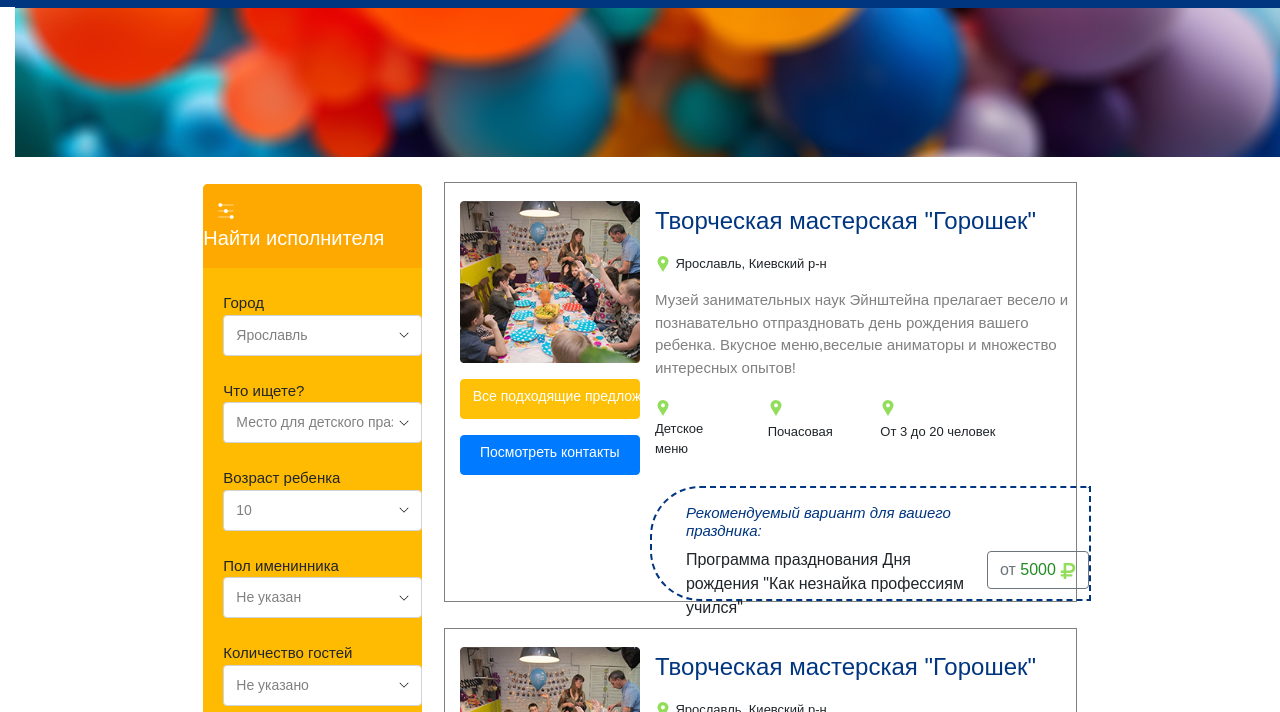
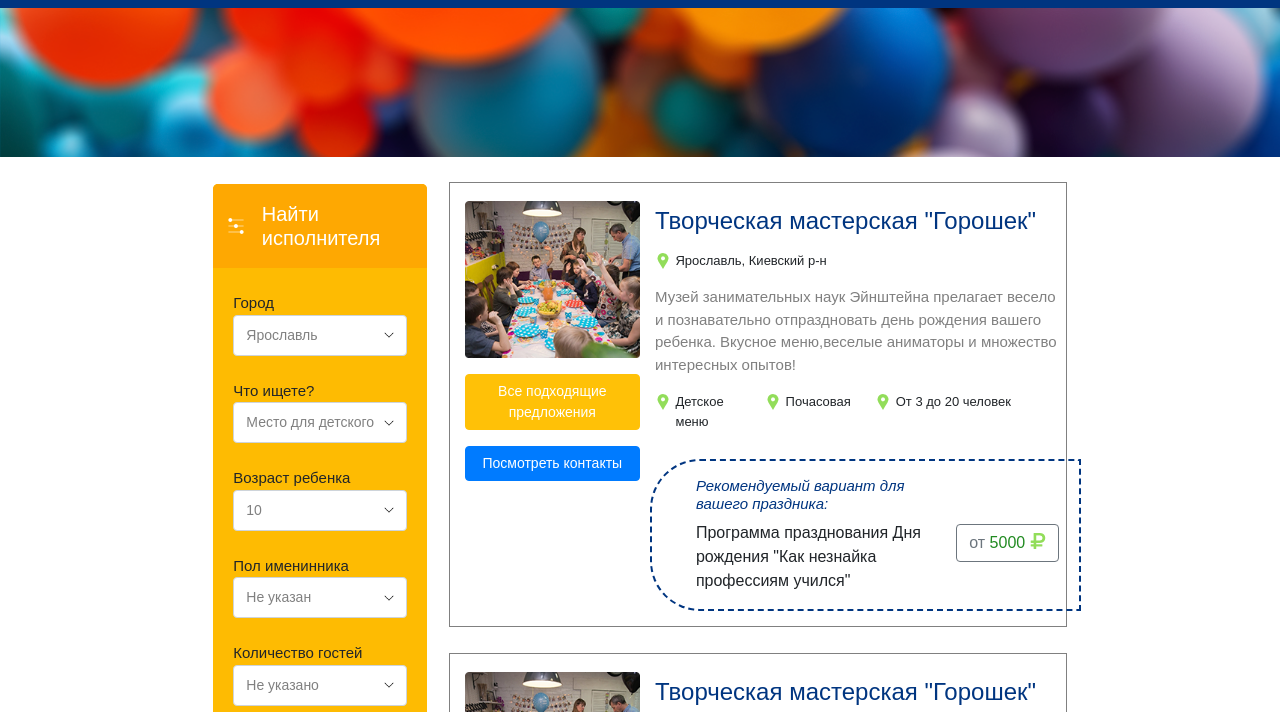
Before and after one commit to Dfurzikova/RudenSoft, a plain HTML site: page index.html in a window 1280 px wide. Shown: the part 63-775 px from the top of the page. Drawn offline with Linux system fonts and the light colour scheme.

Commit message:
Правки

```diff
--- a/css/main.css
+++ b/css/main.css
@@ -4,16 +4,20 @@ body{
     font-family: Arial, Helvetica, sans-serif;
 
 }
+.icon-text-block {
+    white-space: nowrap;
+}
 .icon-text-block > p{
     display: inline-block;
     font-size: 13px;
+    white-space: normal;
+    vertical-align: top;
 }
 .small-icon{
-
+    vertical-align: top;
     display: inline-block;
-}
-.container-fluid{
-    padding: 0;
+    vertical-align: top;
+    margin-top: 2px;
 }
 
 /* Header */
@@ -21,7 +25,6 @@ header{
     color: white;
 }
 .container-fluid-header{
-    padding: 0;
     height: 219px;
 }
 .header-slogan{
@@ -64,13 +67,11 @@ header{
     color: white;
 }
 .header-bottom-background{
-    width: 100%;
     height: 150px;
     background-image: url('../img/background.png');
     background-repeat: no-repeat;
     background-size: cover;
     padding: 0;
-    margin-left: auto;
     min-width: 1140px;
 }
 
@@ -87,9 +88,9 @@ header{
 }
 .sidebar-list-header{
     color:white;
-    padding-top: 18px;
-    padding-bottom: 10px;
     background-color: #fea802;
+    padding: 18px 5px 10px 44px;
+    white-space: nowrap;
 }
 .list-header-icon{
     width: 16px;
@@ -97,20 +98,21 @@ header{
     background-image: url('../img/control-icon.png');
     background-repeat: no-repeat;
     display: inline-block;
-    margin-left: 15px;
-    margin-right: 13px;
+    margin: 4px 13px 0 -29px;
+    vertical-align: baseline;
 }
 .sidebar-list-header > h1{
     font-size: 20px;
     display: inline-block;
+    white-space: normal;
+    vertical-align: middle;
 }
 .sidebar-list-conteiner {
     overflow: hidden;
     /* height: 500px; */
 }
 .list-items-block{
-    margin-left: 20px;
-    margin-top: 24px;
+    margin: 24px 20px 0;
 }
 .list-input{
     max-width: 240px;
@@ -151,8 +153,8 @@ header{
     color: white;
     margin-top: 16px;
     font-size: 14px;
-    height: 40px;
     width: 100%;
+    white-space: normal;
 }
 .card-body{
     padding: 0;
@@ -174,15 +176,13 @@ header{
 }
 .label-block{
     padding: 0;
-    margin-top: 12px;
-    margin-left: 10px;
+    margin: 12px 0 15px 10px;
     border-top-left-radius: 50px;
     border-bottom-left-radius: 50px;
-    height: 115px;
     border: 2px dashed #003580;
 }
 .label-conteiner{
-    margin-top: 16px;
+    margin: 16px 20px 0 0;
 }
 .label-header{
     font-size: 15px;
@@ -194,6 +194,9 @@ header{
 }
 .label-price{
     padding: 0;
+}
+.price-button {
+    float: right;
 }
 .price-button > p{
     color:forestgreen;
--- a/index.html
+++ b/index.html
@@ -37,7 +37,7 @@
 
 
     <section class="section">
-        <div class="conteiner">
+        <div class="container-fluid">
             <div class="row justify-content-center align-items-center">
                 <div class="col-lg-8">
                     <div class="row conteiner-block">
```
